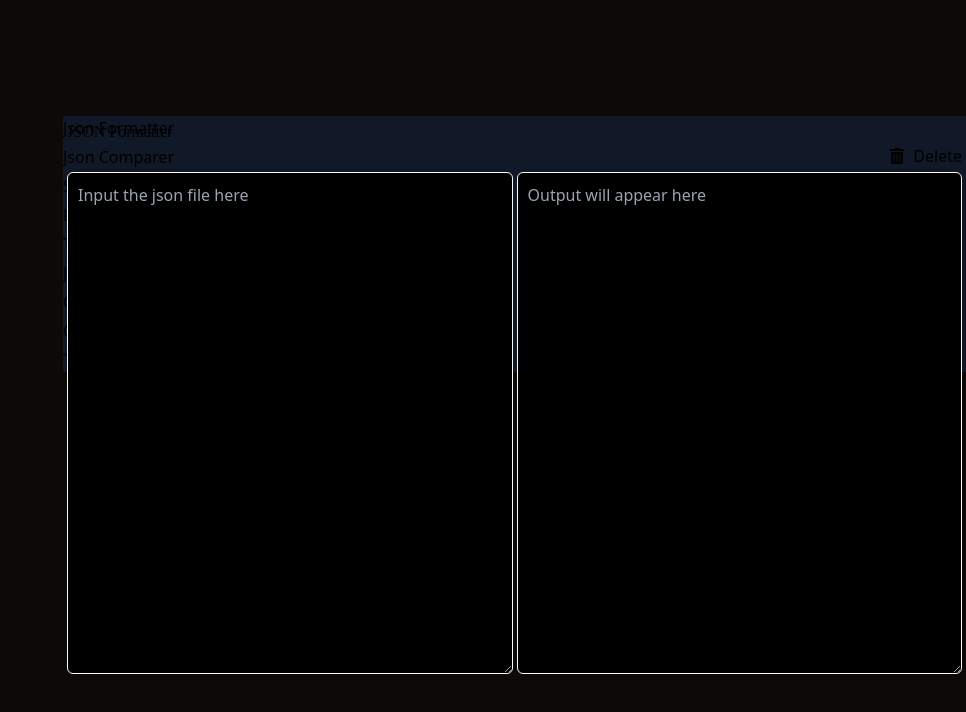
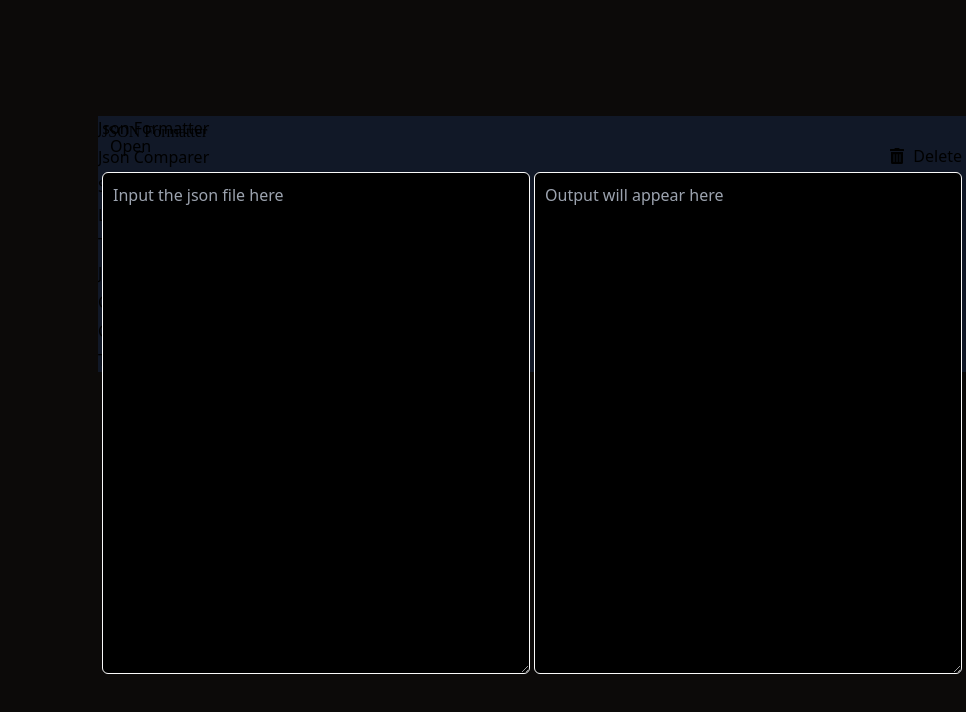
Before and after one commit to Utkarsh1012Dewan/Dev-Tools, a React (Vite) app in the folder Daily-Dev-Tools/: page /JsonFormatter in a window 1280 px wide. Shown: the top 712 px of the page, without its empty margins (314-1280 px from the left). Built offline with nearby package versions, Linux system fonts and the light colour scheme; the HTML template or start-up script is replaced by a standard one.

Commit message:
Added navbar for smaller resolutions

```diff
--- a/Daily-Dev-Tools/src/Components/Header.tsx
+++ b/Daily-Dev-Tools/src/Components/Header.tsx
@@ -1,6 +1,8 @@
-import { HStack, Hide, Image, Input, Kbd, Text, defineStyle, defineStyleConfig } from '@chakra-ui/react'
+import { HStack, Heading, Hide, Image, Input, Kbd, Text, defineStyle, defineStyleConfig, useMediaQuery } from '@chakra-ui/react'
 import { Link } from 'react-router-dom'
 import logo from '../assets/logo.jpeg'
+import { HiBars3 } from "react-icons/hi2";
+import NavDrawer from './NavDrawer';
 
 
 const xl = defineStyle({
@@ -12,25 +14,28 @@ export const kbdTheme = defineStyleConfig({
 })
 
 const Header = () => {
+    const [isLargerThan768x848] = useMediaQuery('(min-width: 768px) and (min-height: 848px)')
+
     return (
-        <HStack justifyContent="space-between">
+        <HStack justifyContent="space-between" className="px-3">
             <HStack>
                 <Link to={"/"}>
                     <HStack>
+                        <NavDrawer />
                         <Image src={logo} alt="logo" boxSize={"60px"} />
-                        <Text fontFamily="sans-serif" color="#00e5ff" fontSize={{ "sm": "xl", "md": "2xl", "lg": "3xl" }}>Daily-Dev-Tools.com</Text>
+                        <Heading fontFamily="sans-serif" color="#00e5ff" fontSize={{ "sm": "xl", "md": "2xl", "lg": "3xl" }}>Daily-Dev-Tools.com</Heading>
                     </HStack>
                 </Link>
             </HStack>
-            <Hide below="md">
+            {isLargerThan768x848 && (
                 <HStack>
                     <span>
                         <Kbd size="xl">shift</Kbd> + <Kbd>H</Kbd>
                     </span>
                     <Input placeholder="Tool Name" variant="md" color="white" width="200px" margin="10px" backgroundColor="purple" />
                 </HStack>
-            </Hide>
-        </HStack >
+            )}
+        </HStack>
     )
 }
 
--- /dev/null
+++ b/Daily-Dev-Tools/src/Components/NavDrawer.tsx
@@ -0,0 +1,57 @@
+import {
+    Drawer,
+    DrawerBody,
+    DrawerFooter,
+    DrawerHeader,
+    DrawerOverlay,
+    DrawerContent,
+    DrawerCloseButton,
+    Button,
+    Input,
+    useDisclosure,
+    Text,
+    Hide,
+} from '@chakra-ui/react'
+import React from 'react'
+import { tools } from './Navbar';
+import { Link } from 'react-router-dom';
+import { HiBars3 } from "react-icons/hi2";
+
+
+function NavDrawer() {
+    const { isOpen, onOpen, onClose } = useDisclosure()
+    const btnRef = React.useRef<HTMLButtonElement | null>(null);
+    return (
+        <>
+            <Hide above='lg'>
+                <Button ref={btnRef} colorScheme='teal'
+                    onClick={onOpen}
+                >
+                    Open
+                </Button>
+            </Hide>
+            <Drawer
+                isOpen={isOpen}
+                placement='left'
+                onClose={onClose}
+                finalFocusRef={btnRef}
+            >
+                <DrawerOverlay />
+                <DrawerContent>
+                    <DrawerCloseButton />
+                    <DrawerHeader>SELECT A TOOL</DrawerHeader>
+
+                    <DrawerBody>
+                        {tools.map((tool, index) => (
+                            <Link to={tool.path} key={index}>
+                                <Text>{tool.name}</Text>
+                            </Link>
+                        ))}
+                    </DrawerBody>
+                </DrawerContent>
+            </Drawer>
+        </>
+    )
+}
+
+export default NavDrawer
--- a/Daily-Dev-Tools/src/Components/Navbar.tsx
+++ b/Daily-Dev-Tools/src/Components/Navbar.tsx
@@ -1,7 +1,6 @@
 import { VStack, Text, Box } from '@chakra-ui/react'
 import { Link } from 'react-router-dom';
 
-const Navbar = () => {
 
 const tools = [
     { name: 'Json Formatter', path: '/JsonFormatter' },
@@ -14,6 +13,8 @@ const Navbar = () => {
     { name: 'Character Count', path: '/CharacterCount' },
     { name: 'Test Component', path: '/TestComponent' }
 ];
+
+const Navbar = () => {
 
 
     return (
@@ -30,3 +31,4 @@ const Navbar = () => {
 }
 
 export default Navbar
+export { tools }
```
Lines whose indentation alone changed are shown as unchanged.
